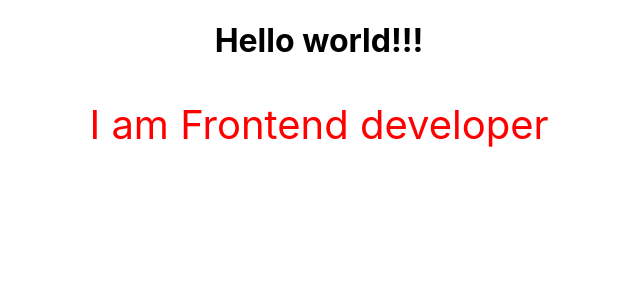
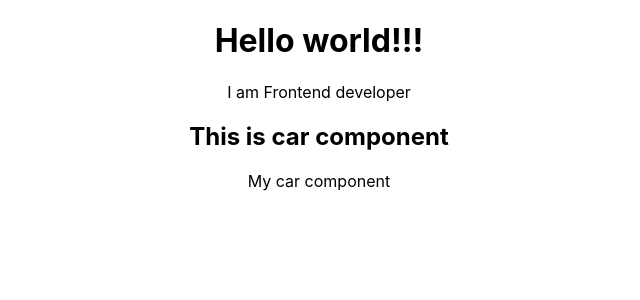
Before and after one commit to Aleksandr-Glebik/vm-react-js, a React (Create React App) app in the folder react-theory/: page / in a window 1280 px wide. Shown: the top 300 px of the page, without its empty margins (321-961 px from the left). Built offline with nearby package versions, Linux system fonts and the light colour scheme.

Commit message:
feat: add simple component (all syntax)

```diff
--- a/react-theory/src/App.js
+++ b/react-theory/src/App.js
@@ -1,5 +1,6 @@
 import React from 'react';
 // import './App.css';
+import Car from './Car/Car';
 
 const divStyle = {
   textAlign: 'center'
@@ -11,7 +12,9 @@ function App() {
       <div>
         <h1>Hello world!!!</h1>
       </div>
-      <p style={{color: 'red', fontSize: '40px'}}>I am Frontend developer</p>
+      <p>I am Frontend developer</p>
+
+      <Car />
     </div>
   )
 }
--- /dev/null
+++ b/react-theory/src/Car/Car.js
@@ -0,0 +1,31 @@
+import React from 'react';
+
+// function Car() {
+//     return (
+//         <h2>This is car component</h2>
+//     )
+// }
+
+// const car = () => {
+//     return (
+//         <h2>This is car component</h2>
+//     )
+// }
+
+// const car = () => <h2>This is car component</h2>
+
+// const car = () => (
+//     <div>
+//         <h2>This is car component</h2>
+//         <p>My car component</p>
+//     </div>
+// )
+
+// export default car
+
+export default () => (
+    <div>
+        <h2>This is car component</h2>
+        <p>My car component</p>
+    </div>
+)
```
